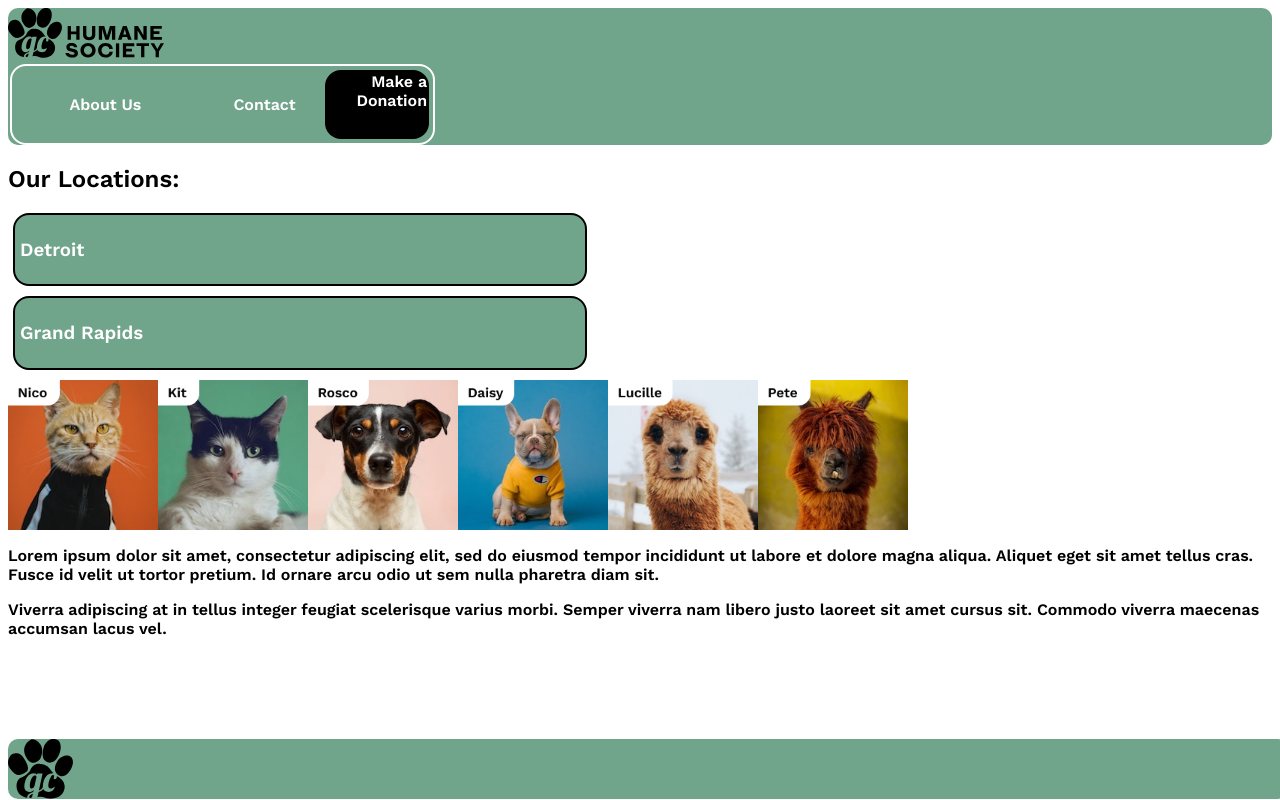
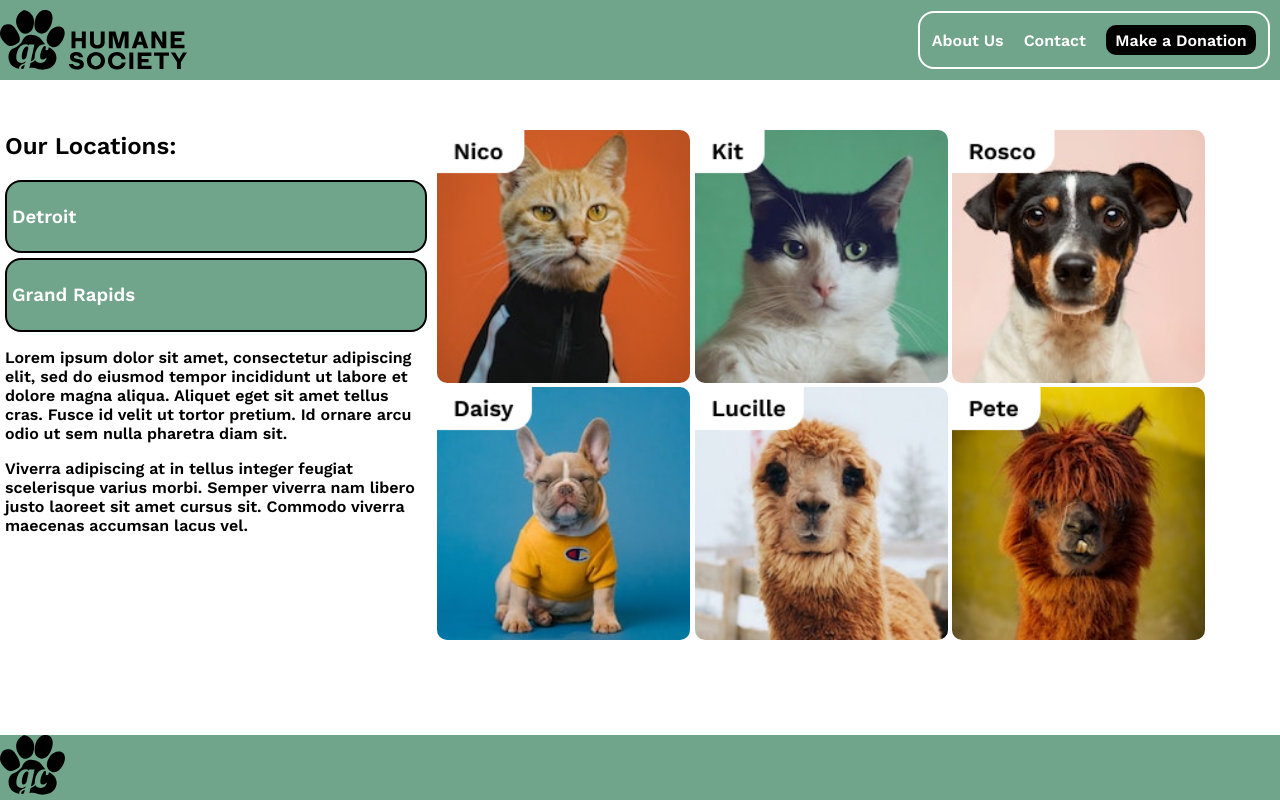
Before and after one commit to BobbieHoch/GranC-Projects, a plain HTML site: page Hochstadt-part-one/index.html in a window 1280 px wide. Drawn offline with nearby package versions, Linux system fonts and the light colour scheme.

Commit message:
Final Submission

```diff
--- a/Hochstadt-part-one/index.html
+++ b/Hochstadt-part-one/index.html
@@ -8,55 +8,48 @@
         <link href="https://fonts.googleapis.com/css2?family=Work+Sans:wght@600&display=swap" rel="stylesheet">
         <meta name="viewport" content="width=device-width,initial-scale=1.0">
         <title>Deliverable One</title>
-       <!-- //*This is the code for linking css*//-->
+       <!-- //This is the code for linking css//-->
        <link rel="stylesheet" href="style.css">
     </head>
 
     <header>
         <!--Logo and Box with  three buttons-->
-            <div id="logoTop">
-                <img src="/assets/horizontal-logo.svg" height="50px" alt="humane society logo"></div>
-
-            <div>
-                    <ul plain class="Nav">
+        <img src="./assets/horizontal-logo.svg" class="top-logo" alt="humane society logo">
+        <ul class="Nav">
             <li>About Us</li>
             <li>Contact</li>
             <li id="donation">Make a Donation</li>
         </ul>
-           </div>
     </header>
-
     <body><!--insert two location buttons-->
+        <div class="content">
+            <div class="locations">
                 <h2>Our Locations: </h2>
-            <div class="detroitButton">
+                <div class="buttons">
                     <h3>Detroit</h3>
                 </div>
-            <div class="grandButton">
+                <div class="buttons">
                     <h3>Grand Rapids</h3>
                 </div>
-            <Section class="pix">
-                <img src="/assets/cat-1.jpg" height="150px" alt="cat 1">
-                <img src="/assets/cat-2.jpg" height="150px" alt="cat 2">
-                <img src="/assets/dog-1.jpg" height="150px" alt="dog 1">
-                <img src="/assets/dog-2.jpg" height="150px" alt="dog 2">
-                <img src="/assets/llama-1.jpg" height="150px" alt="llama 1">
-                <img src="/assets/llama-2.jpg" height="150px" alt="llama 2">
-            </Section>
-
                 <p>
                     Lorem ipsum dolor sit amet, consectetur adipiscing elit, sed do eiusmod tempor incididunt ut labore et dolore magna aliqua. Aliquet eget sit amet tellus cras. Fusce id velit ut tortor pretium. Id ornare arcu odio ut sem nulla pharetra diam sit.
                 </p>
                 <p>
                     Viverra adipiscing at in tellus integer feugiat scelerisque varius morbi. Semper viverra nam libero justo laoreet sit amet cursus sit. Commodo viverra maecenas accumsan lacus vel.
                 </p>
-
-
-
-
+            </div>
+            <Section class="pix">
+                <img src="./assets/cat-1.jpg" class="pic" alt="cat 1">
+                <img src="./assets/cat-2.jpg" class="pic" alt="cat 2">
+                <img src="./assets/dog-1.jpg" class="pic" alt="dog 1">
+                <img src="./assets/dog-2.jpg" class="pic" alt="dog 2">
+                <img src="./assets/llama-1.jpg" class="pic" alt="llama 1">
+                <img src="./assets/llama-2.jpg" class="pic" alt="llama 2">
+            </Section>
+        </div>
     </body>
     <footer>
-        <img src="/assets/gc-icon.svg" height="60px" alt="horizontal humane society logo">
-
+        <img src="./assets/gc-icon.svg" class="botLogo" alt="horizontal humane society logo">
     </footer>
 
 
--- a/Hochstadt-part-one/style.css
+++ b/Hochstadt-part-one/style.css
@@ -1,95 +1,106 @@
 body{
     font-family: 'Work Sans', sans-serif;
+    margin: 0;
 }
 header{
     background-color: #70a48b;
+    display: flex;
+    flex-direction: row;
+    align-items: center;
+    height: 80px;
+    margin-bottom: 50px;
+    width: 100%;
+}
+.top-logo{
+    height: 60px;
     border-radius: 10px;
-
-
 }
-
 .Nav{
     display: flex;
     color: white;
     flex-direction: row;
-    justify-content:space-between;
     border: 2px solid white;
     border-radius: 1em;
     padding: 2px;
-    }
-
-    .nav "AboutUS", "Contact"{
-        margin:25em ;
-        display: inline-block;
-    }
-    #donation{
-        background-color: black;
-        border-radius: 1em;
-        padding:2px;
-        justify-content:center ;
-
-
-
-    }
-
-  ul, li{
-    display: flexbox;
-    justify-content: flex-end;
-    text-align: right;
-    list-style-type: none;
-    margin: 2px;
-    padding: 25px;
-    width:33%;
+    height: 50px;
+    position: absolute;
+    right: 10px;
 }
-
-
-.detroitButton{
+li{
+    margin: 10px;
+    list-style: none;
+    display: flex;
+    justify-content: center;
+    align-items: center;
+}
+#donation{
+    background-color: black;
+    height: 30px;
+    width: 150px;
+    border-radius: 10px;
+}
+h2{
+    margin-top: 0;
+}
+.content{
+    display: flex;
+    flex-direction: row;
+    width: 100%;
+}
+.buttons{
     display: flex;
     color: white;
     background-color: #70a48b;
     border:2px solid black;
-    width: 35em;
+    /* width: 35em; */
     padding: 5px;
-    margin: 2px 10px 10px 5px;
     border-radius: 1em;
     justify-content: left;
+    margin-bottom: 5px;
 }
-
-.grandButton{
-    display: flex;
-    color: white;
-    background-color: #70a48b;
-    border:2px solid black;
-    width: 35em;
-    padding: 5px 5px 5px 5px;
+.locations{
+    width: 33%;
     margin: 2px 10px 10px 5px;
-    border-radius: 1em;
-    justify-content: left;
 }
 .pix{
-    display: flex;
-    justify-content: left;
+    width: 66%;
 }
-
+.pic{
+    border-radius: 10px;
+    width: 30%;
+}
 footer {
-    display: flex;
+    /* display: flex; */
     background-color: #70a48b;
     width: 100%;
-    height: fit-content;
+    height: 65px;
+    position:fixed;
+    bottom: 0px;
+}
+.botLogo{
+    height: 60px;
     border-radius: 10px;
-    position:fixed;
-    bottom: 1px;
-
 }
-@media screen and (min-width: 768px){
-
-    footer {
-        display: flex;
+@media screen and (max-width: 768px){
+    header{
+        flex-direction: column;
+        height: 160px;
+    }
+    .Nav{
+        position: relative;
+    }
+    .content{
+        flex-direction: column;
+        margin: 0px 10px;
+    }
+    .locations{
+        width: 90%;
+    }
+    .pix{
         width: 100%;
-        height: fit-content;
-        position:fixed;
-        bottom: 1px;
-
+        margin-bottom: 100px;
     }
-
+    .pic{
+        width: 48%;
     }
+}
```
Also changed, not shown: Unit1-js-practice/script.js (+64 -6 lines). Lines whose indentation alone changed are shown as unchanged.
